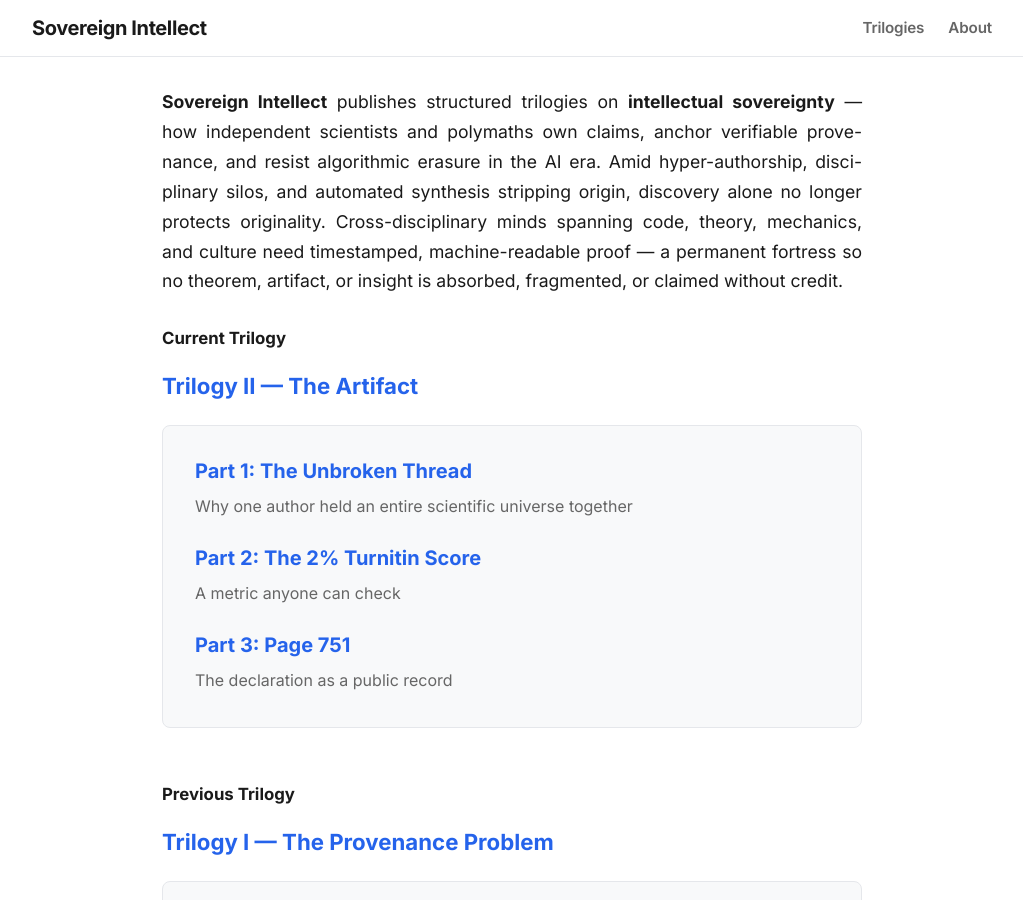
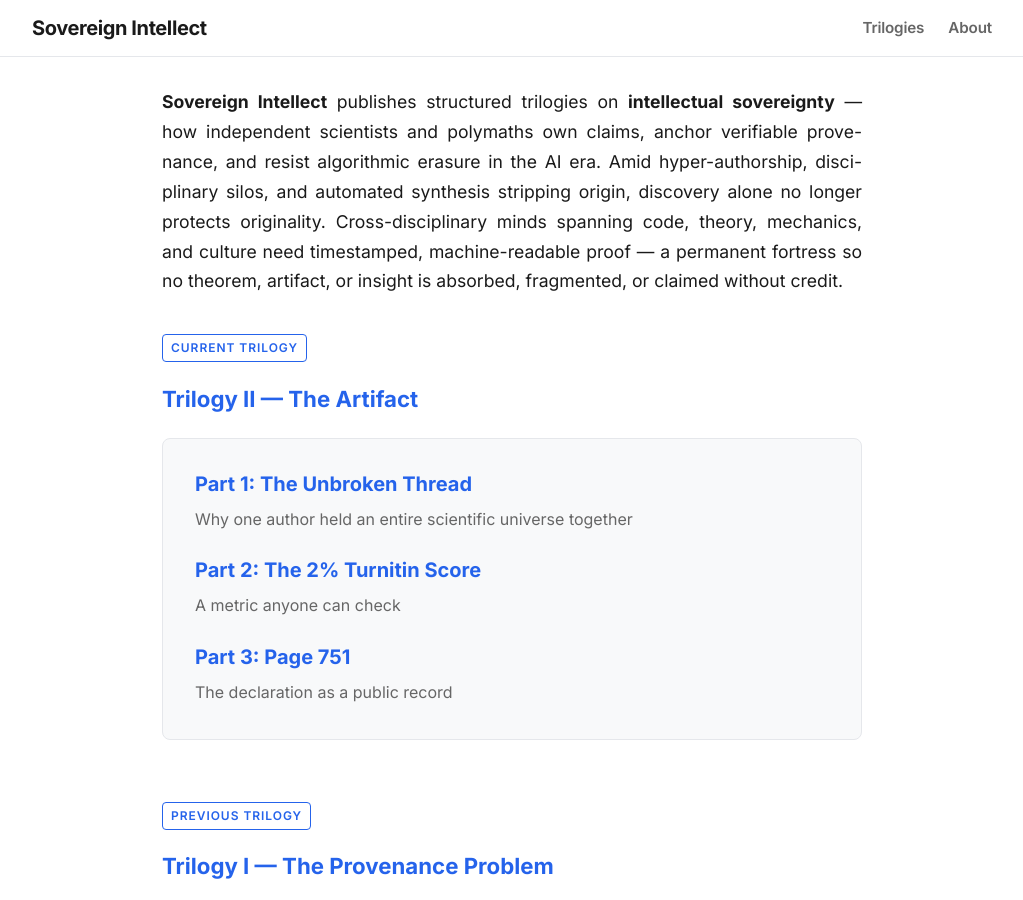
Before and after one commit to pravinkumar-ghodake/sovereign-intellect-blog, a Jekyll site: the page built from index.md, in a window 1280 px wide and 900 px high. Shown: the whole window, without its empty margins (128-1151 px from the left). Built offline with Jekyll 4.4.1, drawn with Linux system fonts in a browser that asks for light colours.

Commit message:
Update index.md

```diff
--- a/index.md
+++ b/index.md
@@ -6,13 +6,17 @@ layout: default
 <strong>Sovereign Intellect</strong> publishes structured trilogies on <strong>intellectual sovereignty</strong> — how independent scientists and polymaths own claims, anchor verifiable provenance, and resist algorithmic erasure in the AI era. Amid hyper-authorship, disciplinary silos, and automated synthesis stripping origin, discovery alone no longer protects originality. Cross-disciplinary minds spanning code, theory, mechanics, and culture need timestamped, machine-readable proof — a permanent fortress so no theorem, artifact, or insight is absorbed, fragmented, or claimed without credit.
 </div>
 
-
 {% assign series_list = site.data.series %}
 {% assign series_count = series_list | size %}
 
-<h2 style="color: var(--text-main); font-weight: 700; font-size: 1.05rem; text-align: left;">Current Trilogy</h2>
+{% if series_count > 0 %}
 
 {% assign current_trilogy = series_list | last %}
+
+<div style="margin-bottom: 0.5rem;">
+<span style="display: inline-block; font-family: var(--font-ui); font-size: 0.75rem; font-weight: 600; letter-spacing: 0.08em; text-transform: uppercase; color: var(--accent-color); border: 1px solid var(--accent-color); padding: 2px 8px; border-radius: 4px;">Current Trilogy</span>
+</div>
+
 <h3><a href="{{ '/series/' | append: current_trilogy.slug | append: '/' | relative_url }}" style="color: var(--accent-color);">{{ current_trilogy.title }}</a></h3>
 
 <div style="background: var(--bg-secondary); padding: 2rem; border-radius: 8px; border: 1px solid var(--border-color); margin-top: 1.5rem;">
@@ -28,10 +32,12 @@ layout: default
 
 {% if series_count > 1 %}
 
-<h2 style="color: var(--text-main); font-weight: 700; font-size: 1.05rem; margin-top: 3.5rem; text-align: left;">Previous Trilogy</h2>
-
 {% assign prev_index = series_count | minus: 2 %}
 {% assign prev_trilogy = series_list[prev_index] %}
+
+<div style="margin-top: 3.5rem; margin-bottom: 0.5rem;">
+<span style="display: inline-block; font-family: var(--font-ui); font-size: 0.75rem; font-weight: 600; letter-spacing: 0.08em; text-transform: uppercase; color: var(--accent-color); border: 1px solid var(--accent-color); padding: 2px 8px; border-radius: 4px;">Previous Trilogy</span>
+</div>
 
 <h3><a href="{{ '/series/' | append: prev_trilogy.slug | append: '/' | relative_url }}" style="color: var(--accent-color);">{{ prev_trilogy.title }}</a></h3>
 
@@ -46,6 +52,8 @@ layout: default
 
 </div>
 
+{% endif %}
+
 <div style="margin-top: 1.75rem; text-align: right;">
 <a href="{{ '/trilogies/' | relative_url }}" style="font-family: var(--font-ui); font-size: 1rem; color: var(--accent-color);">View all trilogies →</a>
 </div>
```
